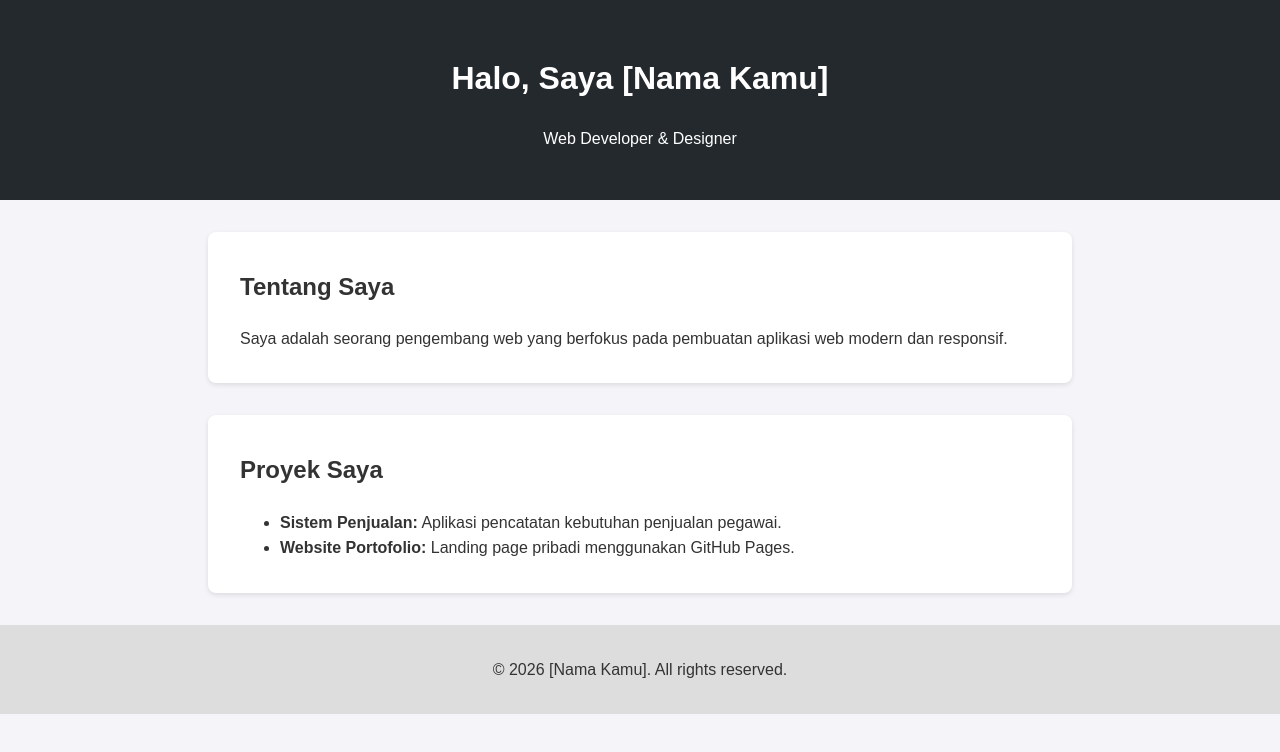
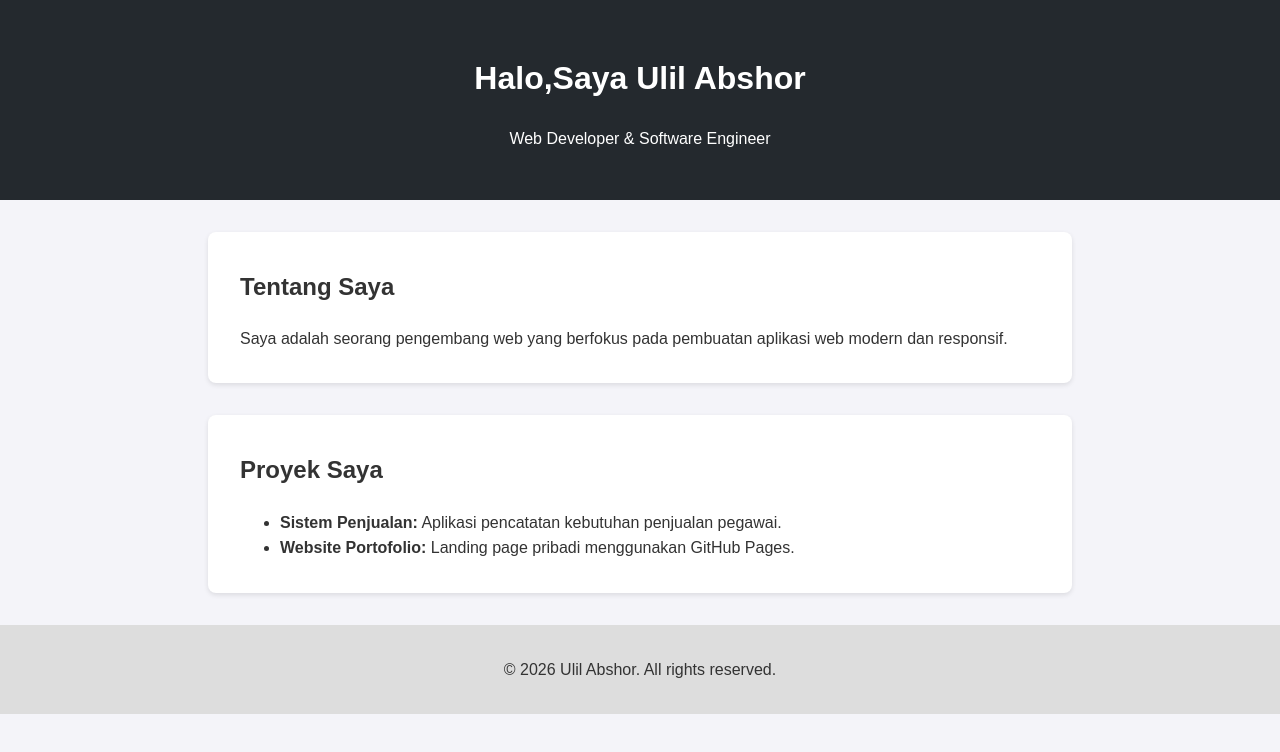
Before and after one commit to UlilAbshor1453/Portofolio, a plain HTML site: page index.html in a window 1280 px wide. Drawn offline with Linux system fonts and the light colour scheme.

Commit message:
Update index.html

```diff
--- a/index.html
+++ b/index.html
@@ -9,8 +9,8 @@
 
 <body>
     <header>
-        <h1>Halo, Saya [Nama Kamu]</h1>
-        <p>Web Developer & Designer</p>
+        <h1>Halo,Saya Ulil Abshor</h1>
+        <p>Web Developer & Software Engineer</p>
     </header>
 
     <section id="about">
@@ -27,7 +27,7 @@
     </section>
 
     <footer>
-        <p>&copy; 2026 [Nama Kamu]. All rights reserved.</p>
+        <p>&copy; 2026 Ulil Abshor. All rights reserved.</p>
     </footer>
 </body>
 </html>
```
